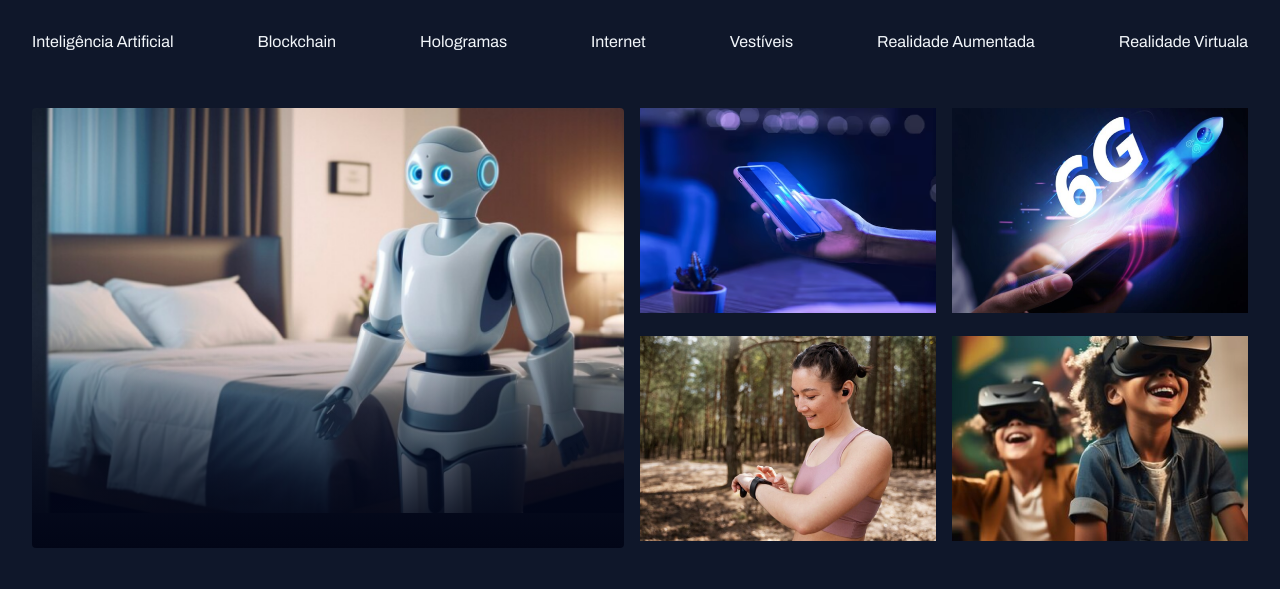
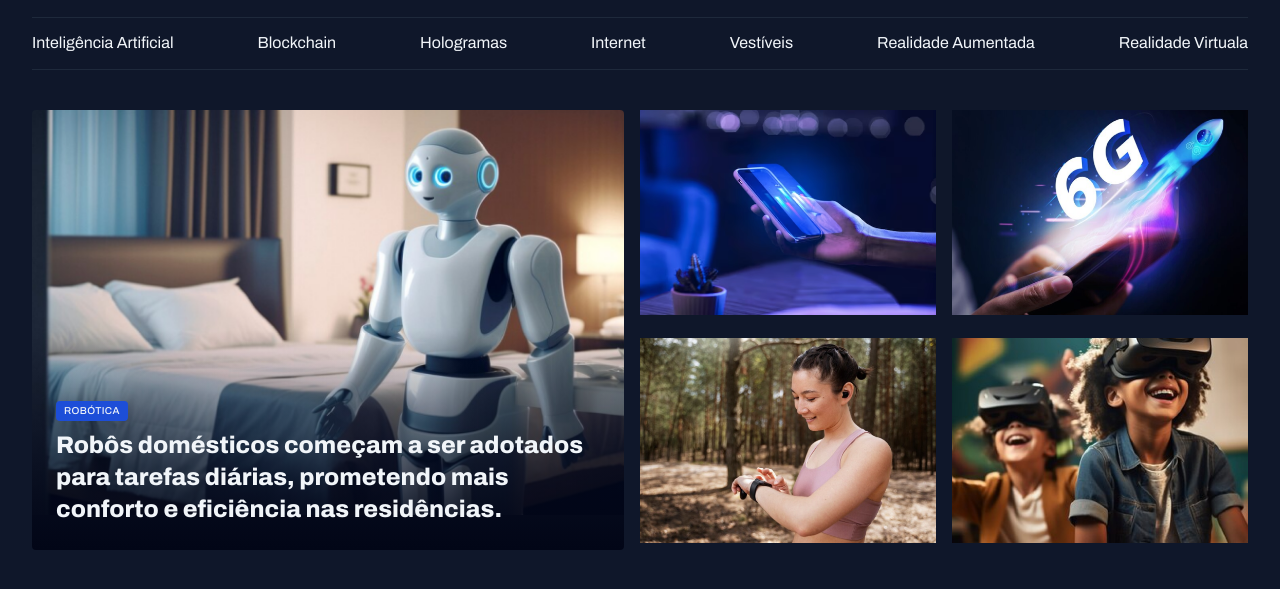
Before and after one commit to jean-msilvaa/projeto-portal-de-noticia, a plain HTML site: page index.html in a window 1280 px wide. Shown: the part 45-634 px from the top of the page. Drawn offline with Linux system fonts and the light colour scheme.

Commit message:
ajustando o conteudo do card

```diff
--- a/index.html
+++ b/index.html
@@ -42,9 +42,16 @@
 
   <main class="grid container">
     <section id="featured" class="grid grid-flow-col gap-16">
-      <div class="card">
+      <figure class="card">
         <img src="Assets/Images/Image 01.png" alt="">
-      </div>
+
+        <figcaption>
+          <span class="content-tag">Robótica</span>
+          <h2 class="text-2xl">
+            Robôs domésticos começam a ser adotados para tarefas diárias, prometendo mais conforto e eficiência nas residências.
+          </h2>
+        </figcaption>
+      </figure>
 
       <div class="grid grid-cols-2 gap-16">
         <div>
--- a/styles/global.css
+++ b/styles/global.css
@@ -56,3 +56,15 @@
 main {
   margin-top: 40px;
 }
+
+.content-tag {
+  display: inline-block;
+  background-color: var(--brand-color-dark);
+  padding: 4px 8px;
+  border-radius: 4px;
+  font: 500 10px/1.2 var(--font-family);
+  text-transform: uppercase;
+  letter-spacing: 0.04em;
+  color: var(--text-color-primary);
+  box-shadow: 0px 4px 16px #02061740;
+}
--- a/styles/header.css
+++ b/styles/header.css
@@ -18,7 +18,7 @@
 
 #secondary {
   padding-block: 14px;
-  border: solid 1px --stroke-color;
+  border: solid 1px var(--stroke-color);
   border-inline: none;
   justify-content: space-between;
 }
--- a/styles/sections.css
+++ b/styles/sections.css
@@ -18,5 +18,18 @@
       #020617 100%
     );
   }
+
+  figcaption {
+    position: absolute;
+    bottom: 0;
+
+
+    padding: 24px;
+
+    h2 {
+      margin-top: 8px;
+    }
+
+  }
 }
 }
--- a/styles/utility.css
+++ b/styles/utility.css
@@ -13,3 +13,19 @@
 .gap-16 {
   gap: 16px;
 }
+
+.text-2xl {
+  font: var(--h1)
+}
+
+.text-xl {
+  font: var(--h2)
+}
+
+.text-lg {
+  font: var(--h3)
+}
+
+.text-sm {
+  font: var(--text-sm)
+}
```
